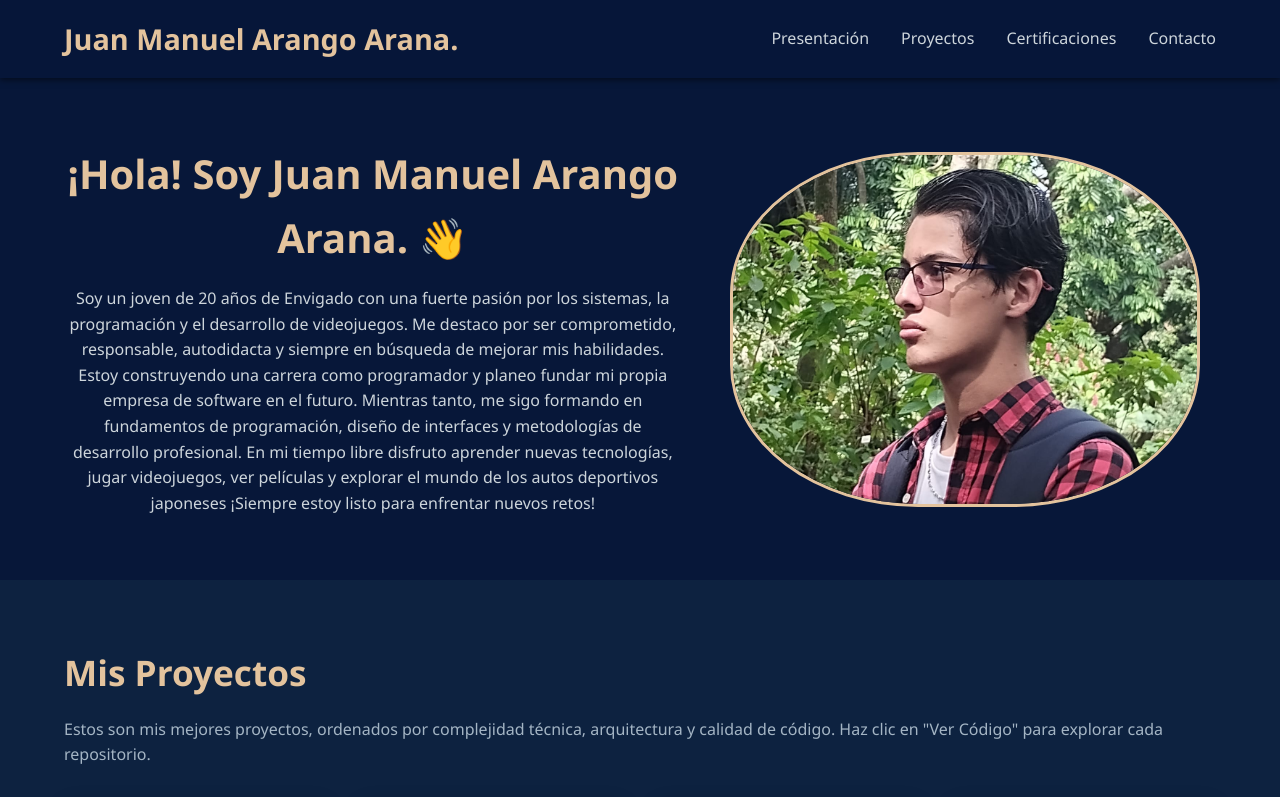
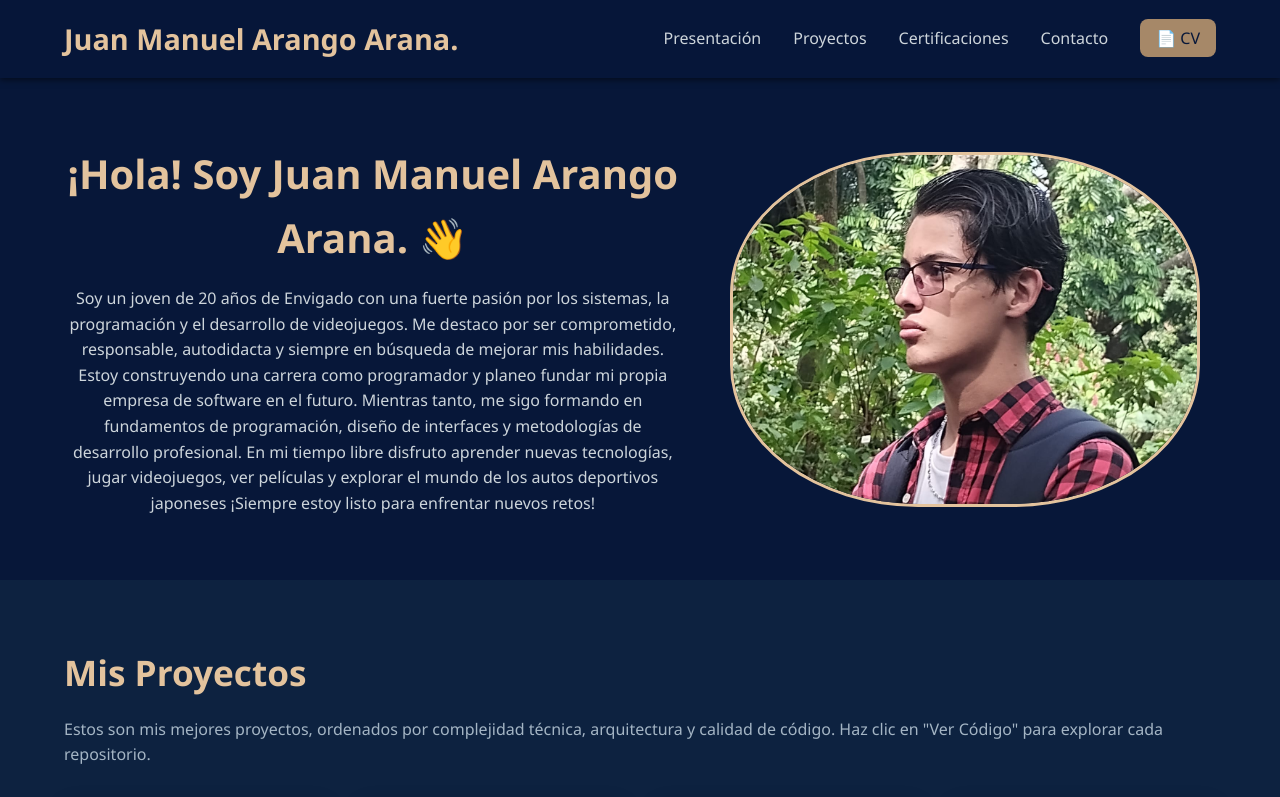
Before and after one commit to BioHazard23/Portafolio-Juan-Manuel, a plain HTML site: page index.html in a window 1280 px wide. Shown: the top 797 px of the page. Drawn offline with Linux system fonts and the light colour scheme.

Commit message:
📄 Agregado botón CV a la barra de navegación

```diff
--- a/index.html
+++ b/index.html
@@ -17,6 +17,7 @@
         <li><a href="#proyectos">Proyectos</a></li>
         <li><a href="#certificaciones">Certificaciones</a></li>
         <li><a href="#contacto">Contacto</a></li>
+        <li><a href="imagen/Hoja de vida Juan Manuel Arango Arana.pdf" class="btn-cv" target="_blank">📄 CV</a></li>
       </ul>
     </nav>
   </header>
--- a/style.css
+++ b/style.css
@@ -63,6 +63,21 @@ body {
 
 .nav-links a:hover {
   color: var(--secondary);
+}
+
+/* Botón CV especial en navegación */
+.btn-cv {
+  background-color: var(--accent) !important;
+  color: var(--dark) !important;
+  padding: 0.5rem 1rem;
+  border-radius: 8px;
+  font-weight: bold;
+  transition: background-color 0.3s, transform 0.2s;
+}
+
+.btn-cv:hover {
+  background-color: var(--highlight) !important;
+  transform: scale(1.05);
 }
 
 /* ============================
```
Also changed, not shown: imagen/Comuna_9.png (deleted), imagen/Crudy.png (deleted), imagen/Crudzocial.png (deleted), imagen/Landing_Page.png (deleted), imagen/Menu_Restaurante.png (deleted), imagen/MinOS.png (deleted), imagen/Pagina_Semantica.png (deleted), imagen/imagen2.jpg (deleted), imagen/imagen4.jpg (deleted), imagen/imagen5.jpg (deleted), imagen/imagen6.jpg (deleted), 1 other file.
